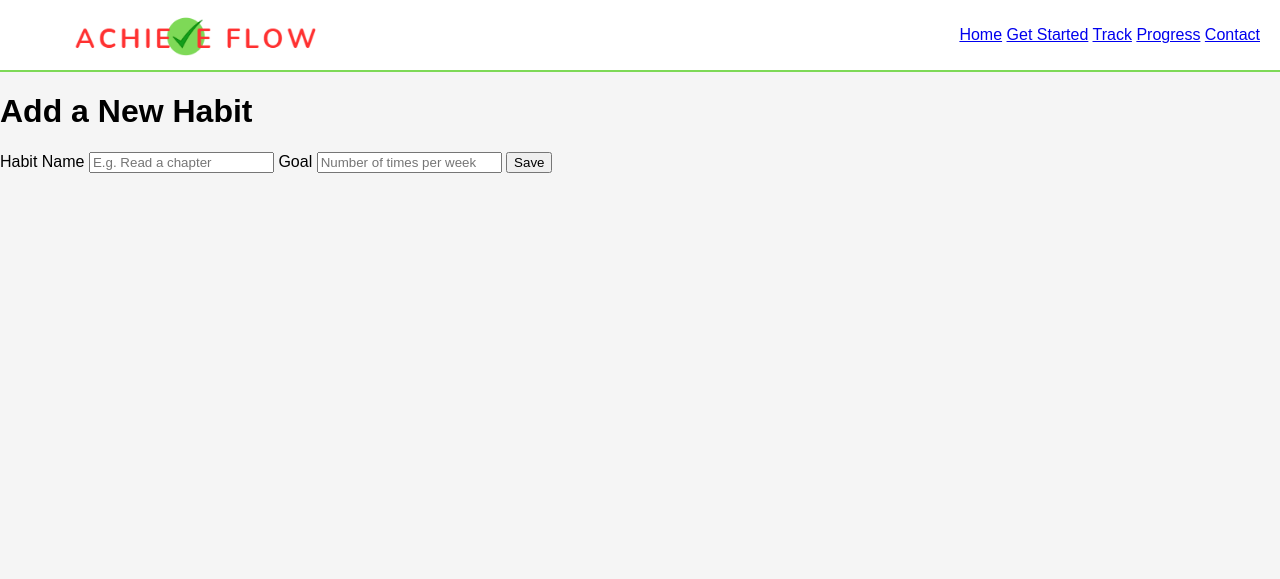
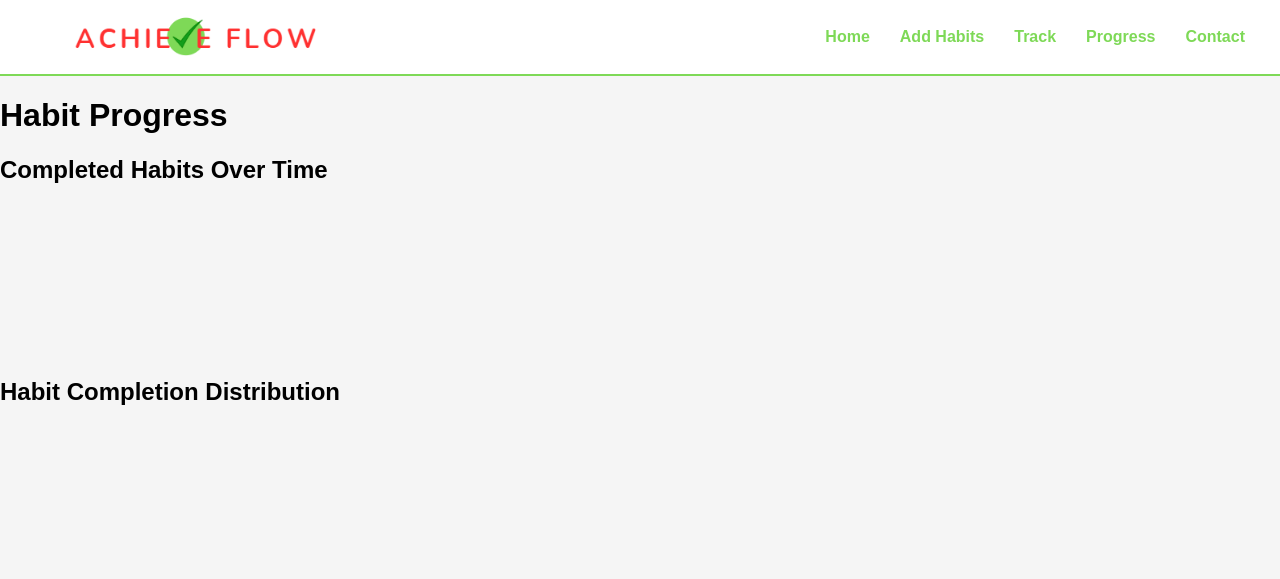
Before and after one commit to theskubs/AchieveFlow, a Flask app: page /progress in a window 1280 px wide. Shown: the top 579 px of the page. Run offline with Flask 3, Linux system fonts and the light colour scheme; a map, chart or similar area stays blank.

Commit message:
Update progress.html
updates nav bar for AWS readability, added dynamic chart function using Chart.js

```diff
--- a/templates/progress.html
+++ b/templates/progress.html
@@ -1,4 +1,3 @@
-<!--progress-->
 <!DOCTYPE html>
 <html lang="en">
 <head>
@@ -6,29 +5,89 @@
     <meta name="viewport" content="width=device-width, initial-scale=1.0">
     <title>AchieveFlow - Progress</title>
     <link rel="stylesheet" href="/static/style.css">
-    <body>
-        <header>
-            <img src="/assets/logo_2.png" class="logo" alt="AchieveFlow Logo">
-            <nav>
-                <a href="/">Home</a>
-                <a href="/">Get Started</a>
-                <a href="/track">Track</a>
-                <a href="/progress">Progress</a>
-                <a href="/contact">Contact</a>
-            </nav>
-        </header>
-         <!-- Form Container -->
-    <div class="form-container">
-        <h1>Add a New Habit</h1>
-        <form action="/add_habit" method="POST">
-            <label for="habit_name">Habit Name</label>
-            <input type="text" id="habit_name" name="habit_name" placeholder="E.g. Read a chapter" required>
+    <header>
+        <div class="logo-container">
+            <img src="/assets/logo_2.png" alt="Achieve Flow Logo" class="logo">
+        </div>
+        <nav>
+            <ul class="nav-links">
+                <li><a href="/index.html">Home</a></li>
+                <li><a href="/templates/add_habit.html">Add Habits</a></li>
+                <li><a href="/templates/track.html">Track</a></li>
+                <li><a href="/templates/progress.html">Progress</a></li>
+                <li><a href="/templates/contact.html">Contact</a></li>
+            </ul>
+        </nav>
+    </header>
 
-            <label for="goal">Goal</label>
-            <input type="number" id="goal" name="goal" placeholder="Number of times per week" required>
+    <div class="progress-container">
+        <h1>Habit Progress</h1>
+        <div>
+            <h2>Completed Habits Over Time</h2>
+            <canvas id="lineChart"></canvas>
+        </div>
+        <div>
+            <h2>Habit Completion Distribution</h2>
+            <canvas id="pieChart"></canvas>
+        </div>
+    </div>
 
-            <button type="submit" class="save-btn">Save</button>
-        </form>
-    </div>
+    <!-- Chart.js CDN -->
+    <script src="https://cdn.jsdelivr.net/npm/chart.js"></script>
+    <script>
+        // Fetch data from the server
+        fetch('/progress-data')
+            .then(response => response.json())
+            .then(data => {
+                const ctxLine = document.getElementById('lineChart').getContext('2d');
+                const ctxPie = document.getElementById('pieChart').getContext('2d');
+
+                // Line Chart
+                new Chart(ctxLine, {
+                    type: 'line',
+                    data: {
+                        labels: data.dates,
+                        datasets: [{
+                            label: 'Completed Habits Over Time',
+                            data: data.completed,
+                            borderColor: 'rgba(19, 158, 28, 1)',
+                            borderWidth: 2,
+                            fill: false
+                        }]
+                    },
+                    options: {
+                        responsive: true,
+                        plugins: {
+                            legend: { display: true },
+                            tooltip: { enabled: true }
+                        },
+                        scales: {
+                            x: { title: { display: true, text: 'Dates' } },
+                            y: { title: { display: true, text: 'Completed Habits' } }
+                        }
+                    }
+                });
+
+                // Pie Chart
+                new Chart(ctxPie, {
+                    type: 'pie',
+                    data: {
+                        labels: data.habits,
+                        datasets: [{
+                            data: data.completed,
+                            backgroundColor: ['#ff6384', '#36a2eb', '#cc65fe', '#ffce56', '#139E1C'],
+                        }]
+                    },
+                    options: {
+                        responsive: true,
+                        plugins: {
+                            legend: { display: true },
+                            tooltip: { enabled: true }
+                        }
+                    }
+                });
+            })
+            .catch(error => console.error('Error fetching progress data:', error));
+    </script>
 </body>
 </html>
```
